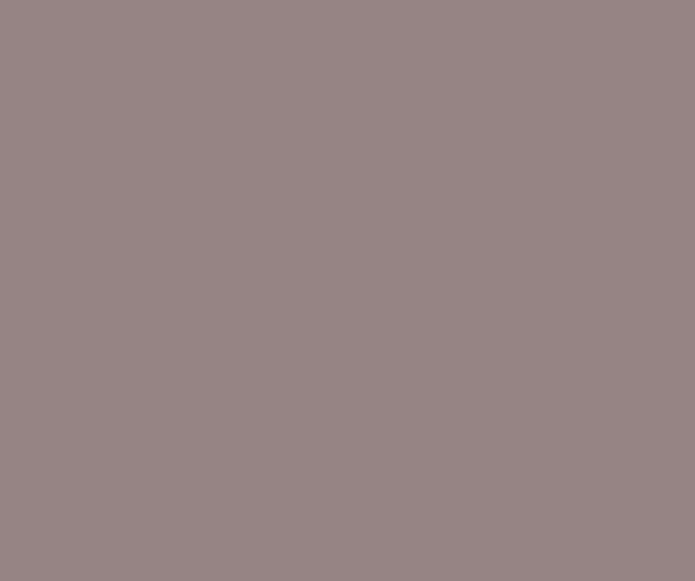
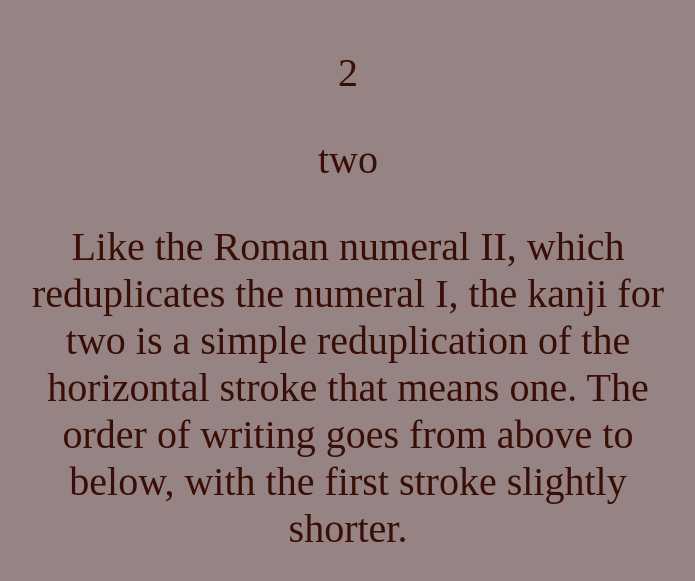
Before and after one commit to mrCamilo/Remembering-The-Kanji-Reference, a React (Create React App) app: page / in a window 1280 px wide. Shown: the part 906-1487 px from the top of the page, without its empty margins (292-987 px from the left). Before the commit the page ends 915 px from the top, so only its background shows below. Built offline with nearby package versions, Linux system fonts and the light colour scheme.

Commit message:
number 1 and 2 are done

```diff
--- a/src/kanjiData.js
+++ b/src/kanjiData.js
@@ -4,6 +4,12 @@ const kanjiData = [
 	kanji: 'ichi',
 	keyword: "one",
 	heisig: "In Chinese characters, the number one is laid on its side, unlike the Roman numeral I which stands upright. As you would expect, it is written from left to right."
+    },
+    {
+	id: 2,
+	kanji: "ni",
+	keyword: "two",
+	heisig: "Like the Roman numeral II, which reduplicates the numeral I, the kanji for two is a simple reduplication of the horizontal stroke that means one. The order of writing goes from above to below, with the first stroke slightly shorter."
     }
 ]
 
```
